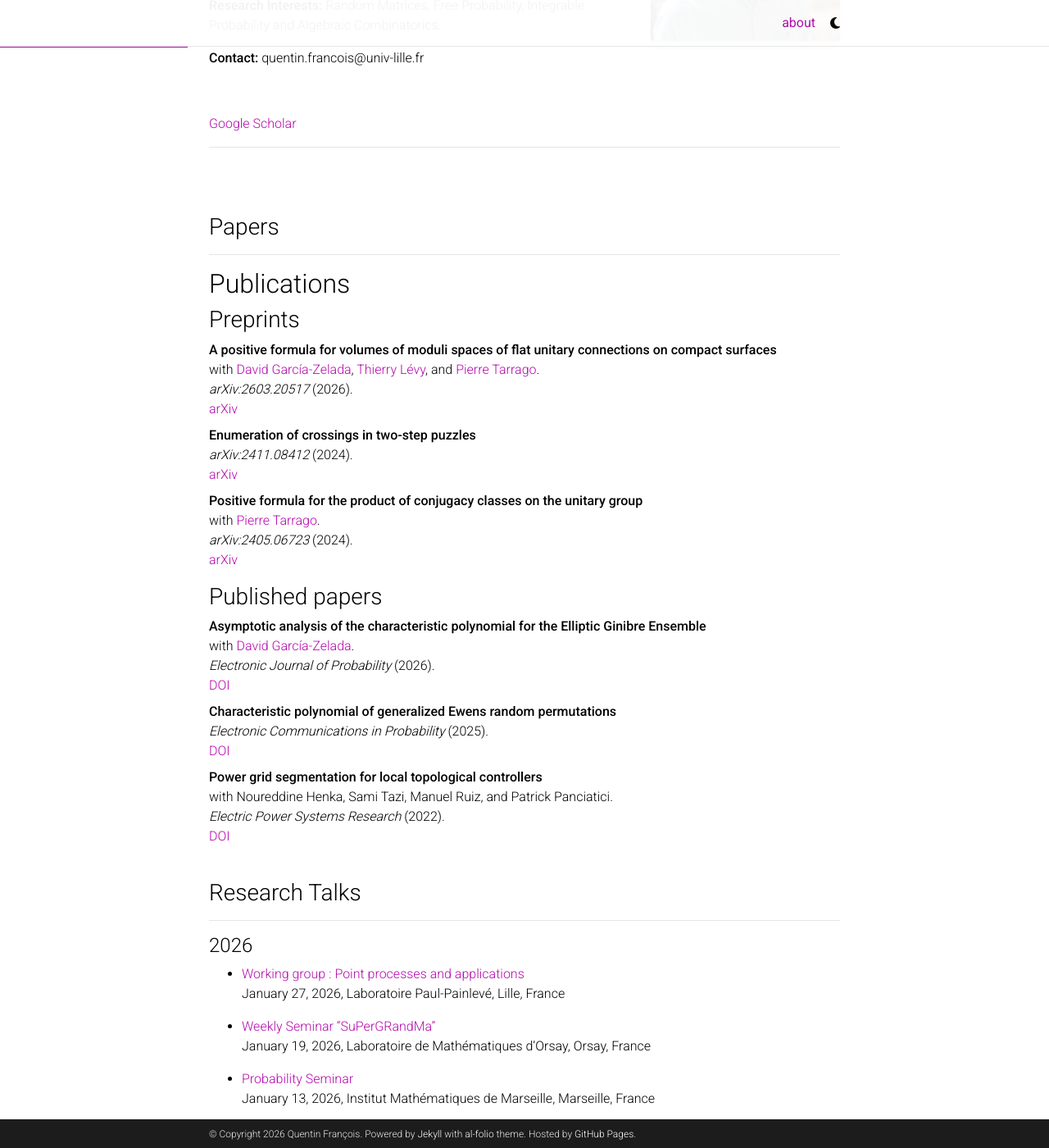
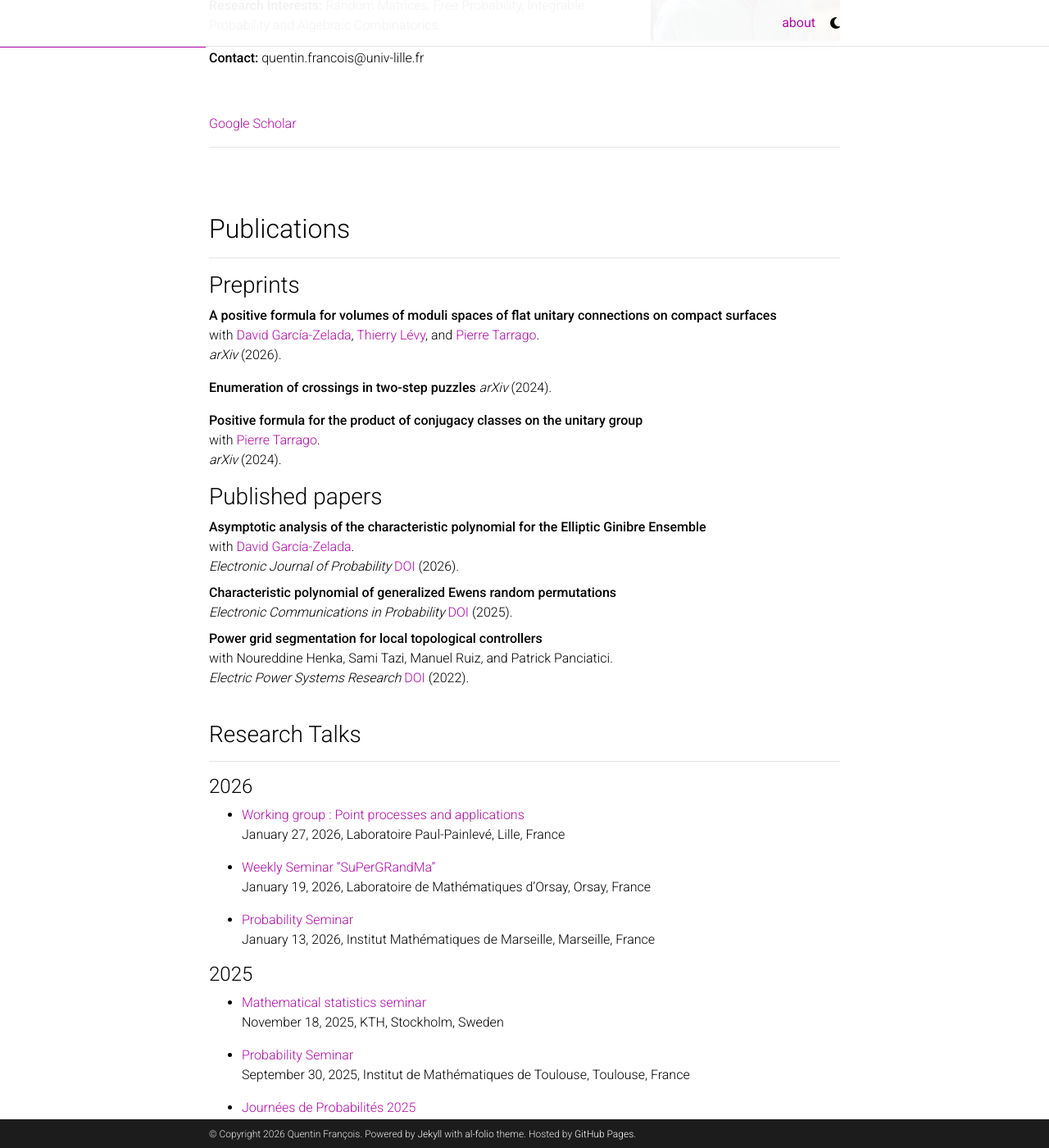
Before and after one commit to qufrancois/qufrancois.github.io, a Jekyll site: the page built from _pages/about.md, in a window 1280 px wide and 1400 px high, scrolled down 382 px. Shown: the whole window at 82% size. Built offline with Jekyll 4.4.1, drawn with Linux system fonts in a browser that asks for light colours; full-size pictures stand in for the smaller copies a plugin makes; comment, search, counter and statistics services are not loaded; a style sheet for code colours, icons or effects is not loaded.

Commit message:
new papers2

```diff
--- a/_pages/about.md
+++ b/_pages/about.md
@@ -39,41 +39,34 @@
  <br>
  <br>
 
-### Papers
+## Publications
 ---
-## Publications
 
 ### Preprints
 
 **A positive formula for volumes of moduli spaces of flat unitary connections on compact surfaces**
 : with [David García-Zelada](https://davidgarciaz.wixsite.com/math), [Thierry Lévy](https://www.lpsm.paris/users/levyt/index), and [Pierre Tarrago](https://tarrago.perso.math.cnrs.fr).
-  *arXiv:2603.20517* (2026).
-  [arXiv](https://arxiv.org/abs/2603.20517)
+  [*arXiv*](https://arxiv.org/abs/2603.20517) (2026).
 
 **Enumeration of crossings in two-step puzzles**
-: *arXiv:2411.08412* (2024).
-  [arXiv](https://arxiv.org/abs/2411.08412)
+  [*arXiv*](https://arxiv.org/abs/2411.08412) (2024).
 
 **Positive formula for the product of conjugacy classes on the unitary group**
 : with [Pierre Tarrago](https://tarrago.perso.math.cnrs.fr).
-  *arXiv:2405.06723* (2024).
-  [arXiv](https://arxiv.org/abs/2405.06723)
+  [*arXiv*](https://arxiv.org/abs/2405.06723) (2024).
 
 ### Published papers
 
 **Asymptotic analysis of the characteristic polynomial for the Elliptic Ginibre Ensemble**
 : with [David García-Zelada](https://davidgarciaz.wixsite.com/math).
-  *Electronic Journal of Probability* (2026).
-  [DOI](https://doi.org/10.1214/26-EJP1533)
+  *Electronic Journal of Probability*  [DOI](https://doi.org/10.1214/26-EJP1533) (2026).
 
 **Characteristic polynomial of generalized Ewens random permutations**
-: *Electronic Communications in Probability* (2025).
-  [DOI](https://doi.org/10.1214/25-ECP746)
+: *Electronic Communications in Probability* [DOI](https://doi.org/10.1214/25-ECP746) (2025).
 
 **Power grid segmentation for local topological controllers**
 : with Noureddine Henka, Sami Tazi, Manuel Ruiz, and Patrick Panciatici.
-  *Electric Power Systems Research* (2022).
-  [DOI](https://doi.org/10.1016/j.epsr.2022.108302)
+  *Electric Power Systems Research* [DOI](https://doi.org/10.1016/j.epsr.2022.108302) (2022).
  <br>
  <br>
 
```
